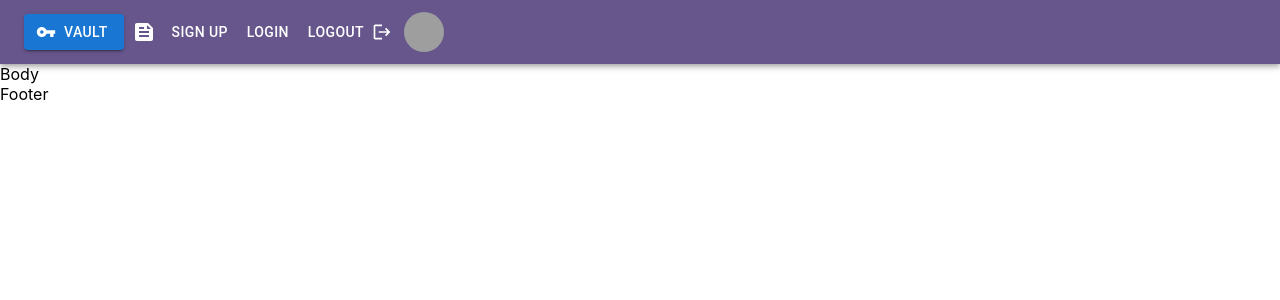
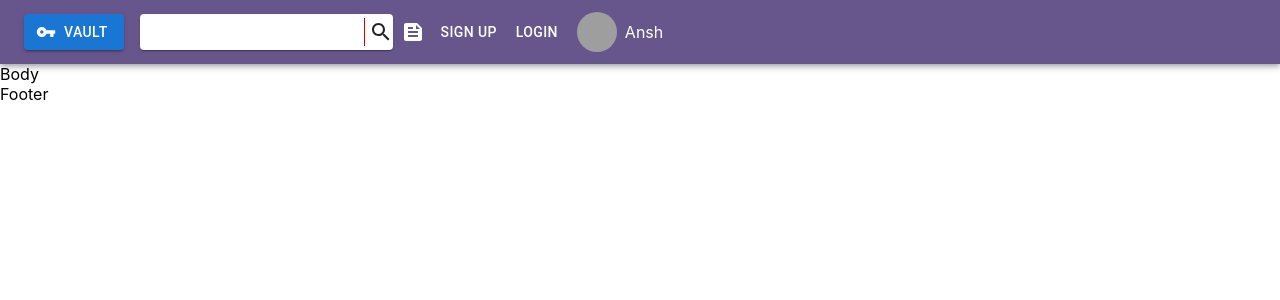
Before and after one commit to anshkush92/oAuth-Google-Meta-Github, a React (Create React App) app in the folder client/: page / in a window 1280 px wide. Shown: the top 300 px of the page. Built offline with nearby package versions, Linux system fonts and the light colour scheme; grey boxes are pictures that could not be loaded.

Commit message:
Learnt how to display the divider veritcally, we need to mention the height to show the divider vertically

```diff
--- a/client/src/components/Navbar.tsx
+++ b/client/src/components/Navbar.tsx
@@ -12,6 +12,9 @@ import {
   MenuItem,
   ListItemIcon,
   ListItemText,
+  Paper,
+  InputBase,
+  Divider,
 } from "@mui/material";
 
 import VpnKeyIcon from "@mui/icons-material/VpnKey";
@@ -19,6 +22,7 @@ import FeedIcon from "@mui/icons-material/Feed";
 import AccountCircleIcon from "@mui/icons-material/AccountCircle";
 import LogoutIcon from "@mui/icons-material/Logout";
 import SettingsIcon from "@mui/icons-material/Settings";
+import SearchIcon from "@mui/icons-material/Search";
 
 // Test -------------------------- Importing the styles / other components ----------------
 
@@ -48,6 +52,13 @@ const Navbar = () => {
           >
             Vault
           </Button>
+
+          <Paper sx={{ display: "flex", alignItems: "center", ml: 2 }}>
+            <InputBase></InputBase>
+            <Divider sx={{ height: "28px", m: 0.5, backgroundColor: "red" }} orientation="vertical" />
+            <SearchIcon></SearchIcon>
+          </Paper>
+
           <Tooltip title="See all the blogs" arrow>
             <IconButton>
               <FeedIcon sx={{ color: "white" }}></FeedIcon>
@@ -56,9 +67,6 @@ const Navbar = () => {
 
           <Button sx={{ color: "white" }}>Sign Up</Button>
           <Button sx={{ color: "white" }}>Login</Button>
-          <Button sx={{ color: "white" }} endIcon={<LogoutIcon></LogoutIcon>}>
-            Logout
-          </Button>
 
           <Tooltip title="Click to get different menu items">
             <>
@@ -68,7 +76,7 @@ const Navbar = () => {
                   alt="Ansh Singh"
                 ></Avatar>
               </IconButton>
-
+              Ansh
               <Menu
                 open={open}
                 anchorEl={anchorElement}
```
Also changed, not shown: 1 other file (tests, documents, lock files or other folders).
